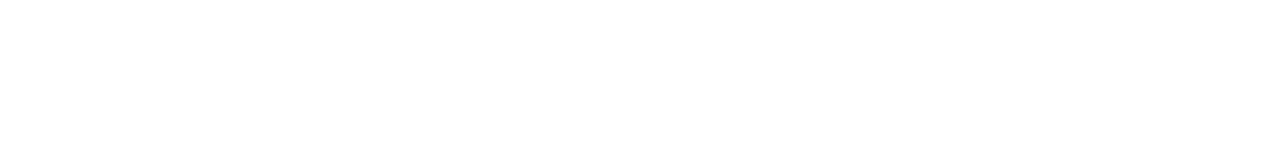
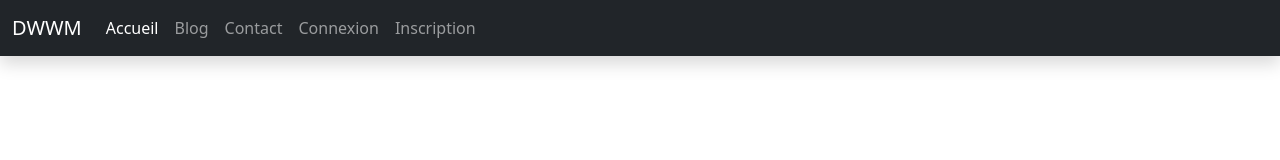
Before and after one commit to JulienLrs/Bootstrap, a plain HTML site: page index.html in a window 1280 px wide. Drawn offline with nearby package versions, Linux system fonts and the light colour scheme.

Commit message:
update 3

```diff
--- a/index.html
+++ b/index.html
@@ -18,6 +18,38 @@
 
     <!-- ENTETE DE LA PAGE QUI CONTIENT 2 COMPOSANTS : BARRE NAV ET CAROUSEL -->
     <header>
+        <!--- barre de navigation --->
+        <nav class="navbar navbar-expand-lg navbar-dark bg-dark shadow">
+            <div class="container-fluid">
+                <a class="navbar-brand" href="#">DWWM</a>
+                <button class="navbar-toggler" type="button" data-bs-toggle="collapse" data-bs-target="#navbarNav"
+                    aria-controls="navbarNav" aria-expanded="false" aria-label="Toggle navigation">
+                    <span class="navbar-toggler-icon"></span>
+                </button>
+                <div class="collapse navbar-collapse" id="navbarNav">
+                    <ul class="navbar-nav">
+                        <li class="nav-item">
+                            <a class="nav-link active" aria-current="page" href="#">Accueil</a>
+                        </li>
+                        <li class="nav-item">
+                            <a class="nav-link" href="#">Blog</a>
+                        </li>
+                        <li class="nav-item">
+                            <a class="nav-link" href="#">Contact</a>
+                        </li>
+                        <li class="nav-item">
+                            <a class="nav-link" href="">Connexion</a>
+                        </li>
+                        <li class="nav-item">
+                            <a class="nav-link" href="">Inscription</a>
+                        </li>
+                    </ul>
+                </div>
+            </div>
+        </nav>
+
+        <!-------- carousel --------->
+
 
     </header>
 
```
Lines whose indentation alone changed are shown as unchanged.
